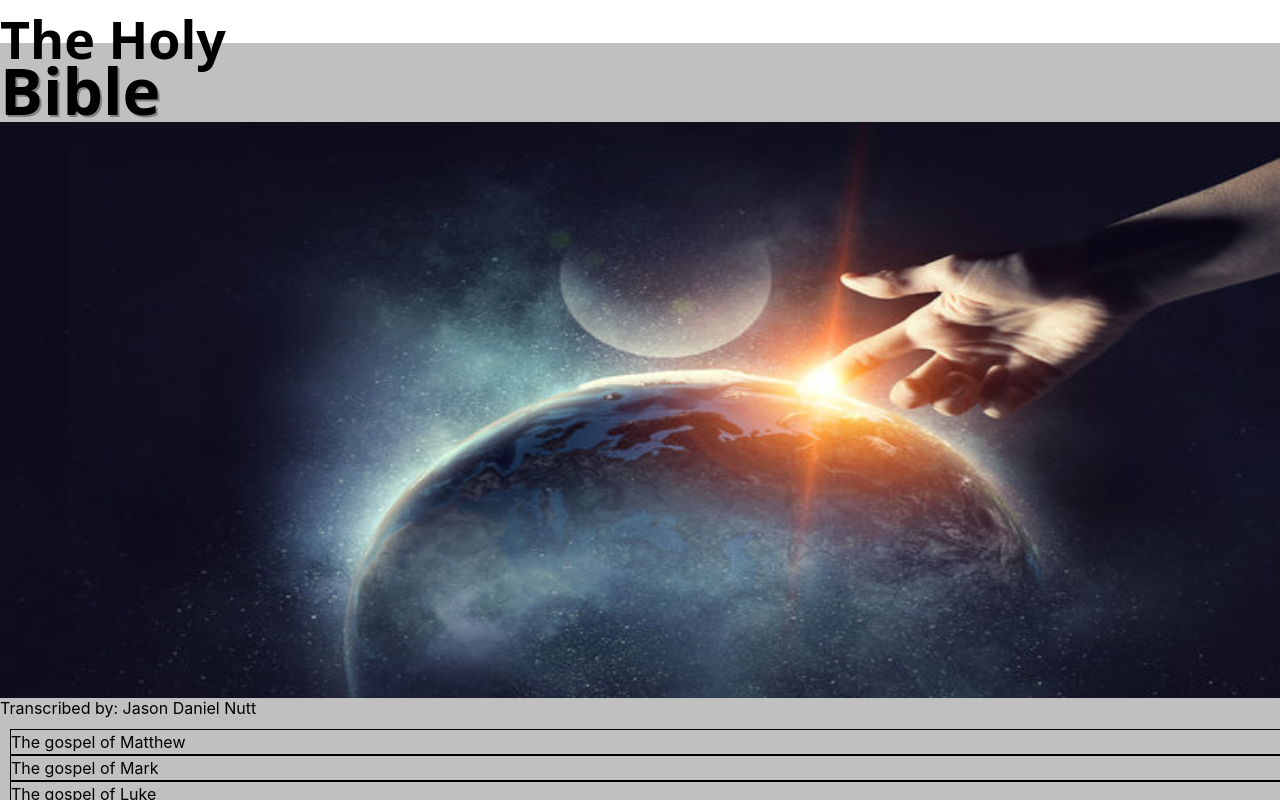
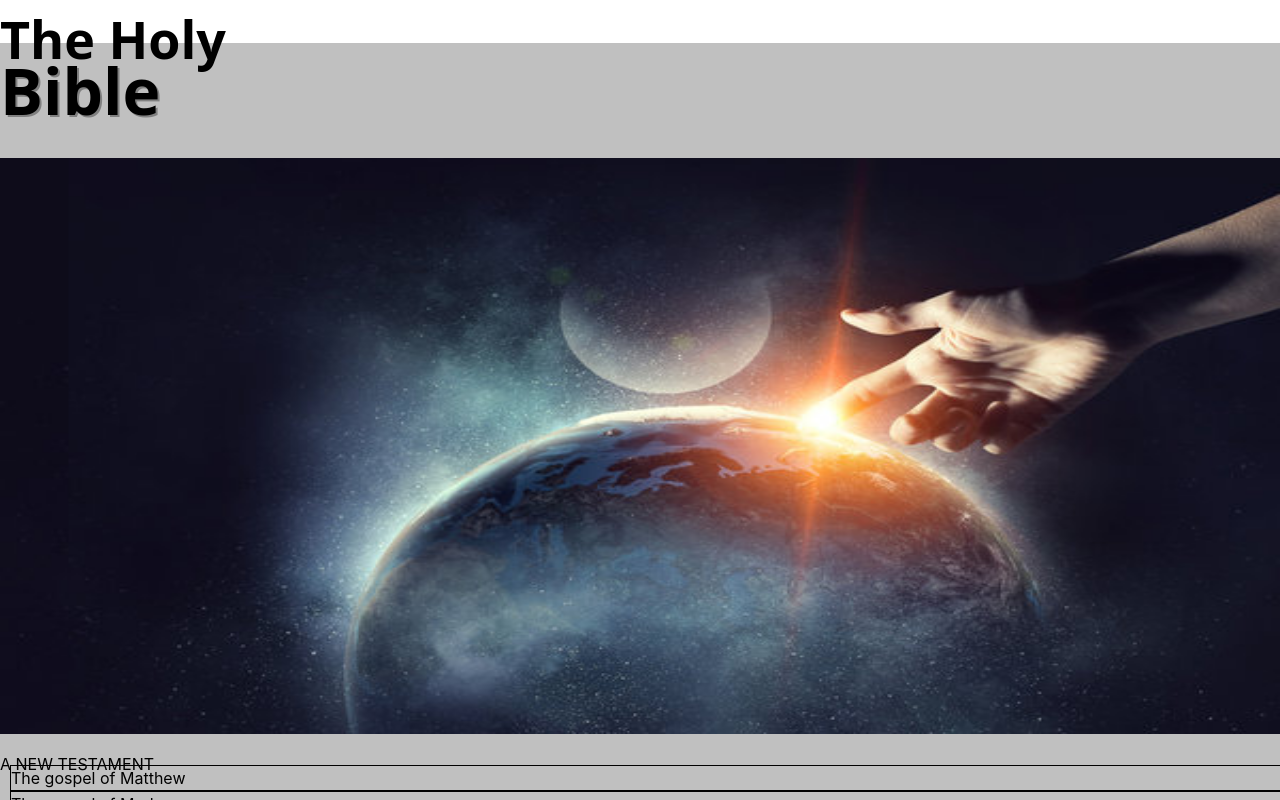
Before and after one commit to jnutt367/the-holy-bible, a Next.js app: page / in a window 1280 px wide. Shown: the top 800 px of the page. Built offline with nearby package versions, Linux system fonts and the light colour scheme.

Commit message:
Update index.js
new testament

```diff
--- a/pages/index.js
+++ b/pages/index.js
@@ -18,6 +18,9 @@ export default function Home() {
                 <h1 className={styles.title}>
                     <a href="https://en.wikipedia.org/wiki/Bible">Bible</a>
                 </h1>
+             <p className={styles.transcribed}>
+                    Transcribed by: Jason Daniel Nutt
+             </p>
                           <div className={styles.hero}>
                              <Image
                                 src="/gods-finger.jpg"
@@ -26,11 +29,11 @@ export default function Home() {
                                 width={2000}
                                 priority
                               />
-                              <p className={styles.transcribed}>
-                                Transcribed by: Jason Daniel Nutt
-                              </p>
 
 
+                    <p className={styles.new}>
+                         A NEW TESTAMENT
+                    </p>
                         <ul className={styles.index}>
                       <a href="https://matthew-coral.vercel.app/">
                           <li className={styles.li}>The gospel of Matthew</li>
```
